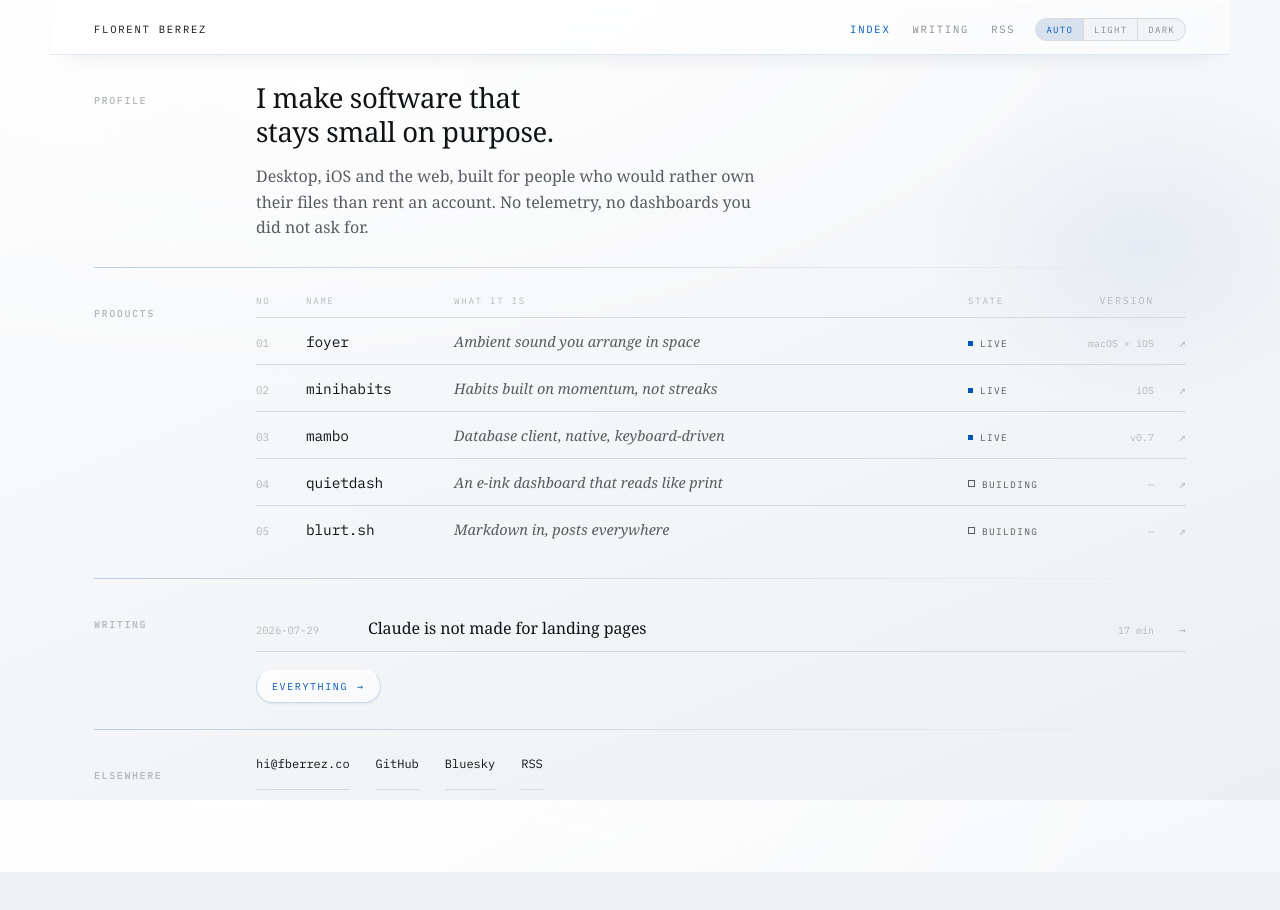
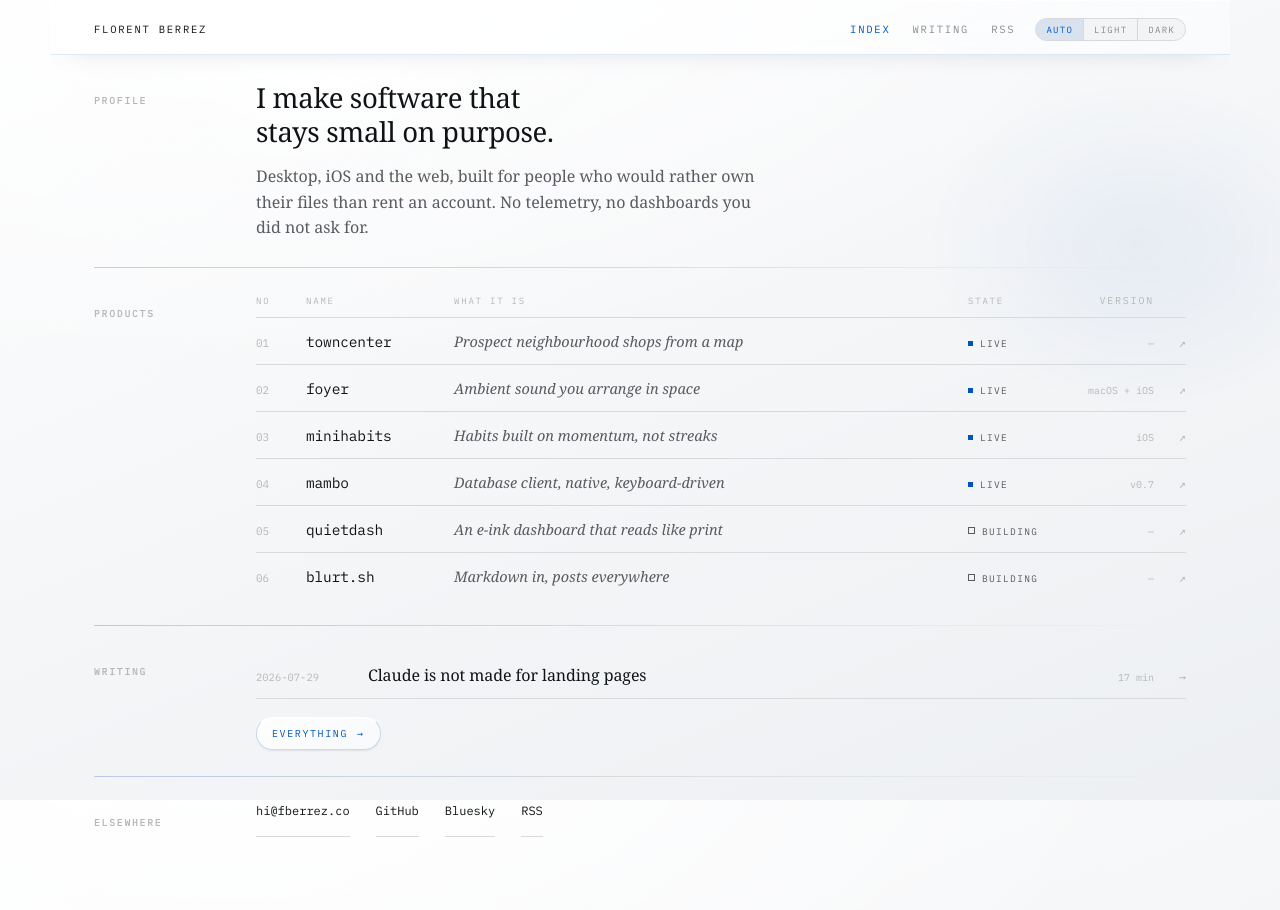
Before and after one commit to fberrez/fberrez.co, an Astro site: page / in a window 1280 px wide. Before the commit the page ends 872 px from the top, so only its background shows below. Built offline with nearby package versions, Linux system fonts and the light colour scheme; Astro itself is replaced by a stand-in of ours; some packages are replaced by stand-ins of ours; no server answers.

Commit message:
feat: list towncenter among the live products

```diff
--- a/src/components/projects.js
+++ b/src/components/projects.js
@@ -6,6 +6,16 @@
 // for products that do not version publicly it carries the platform or the
 // year instead, so the column is never empty.
 export const PROJECTS = [
+  {
+    id: 'towncenter',
+    name: 'towncenter',
+    desc: 'Prospect neighbourhood shops from a map',
+    state: 'live',
+    stateLabel: 'Live',
+    version: '—',
+    href: 'https://town-center.co',
+    domain: 'town-center.co',
+  },
   {
     id: 'foyer',
     name: 'foyer',
```
